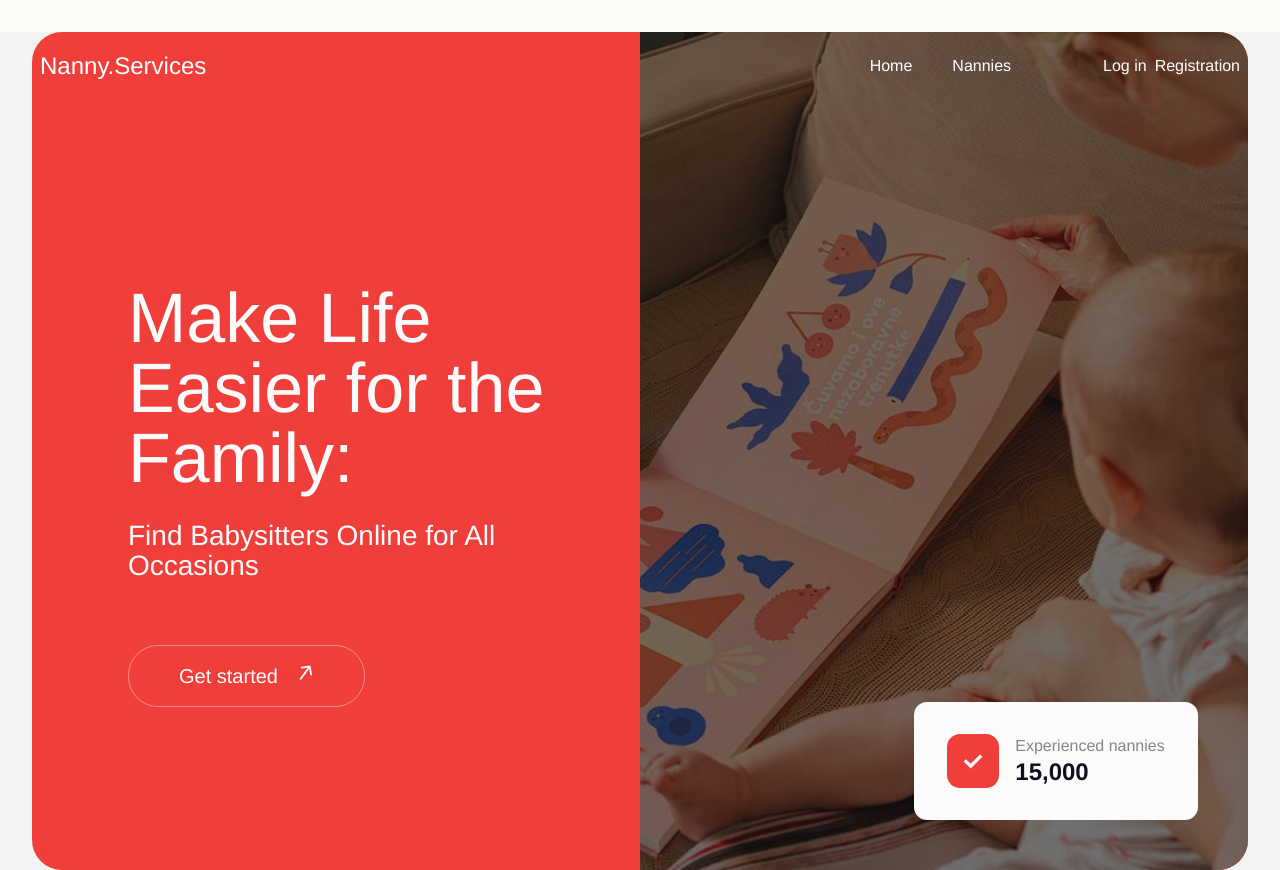
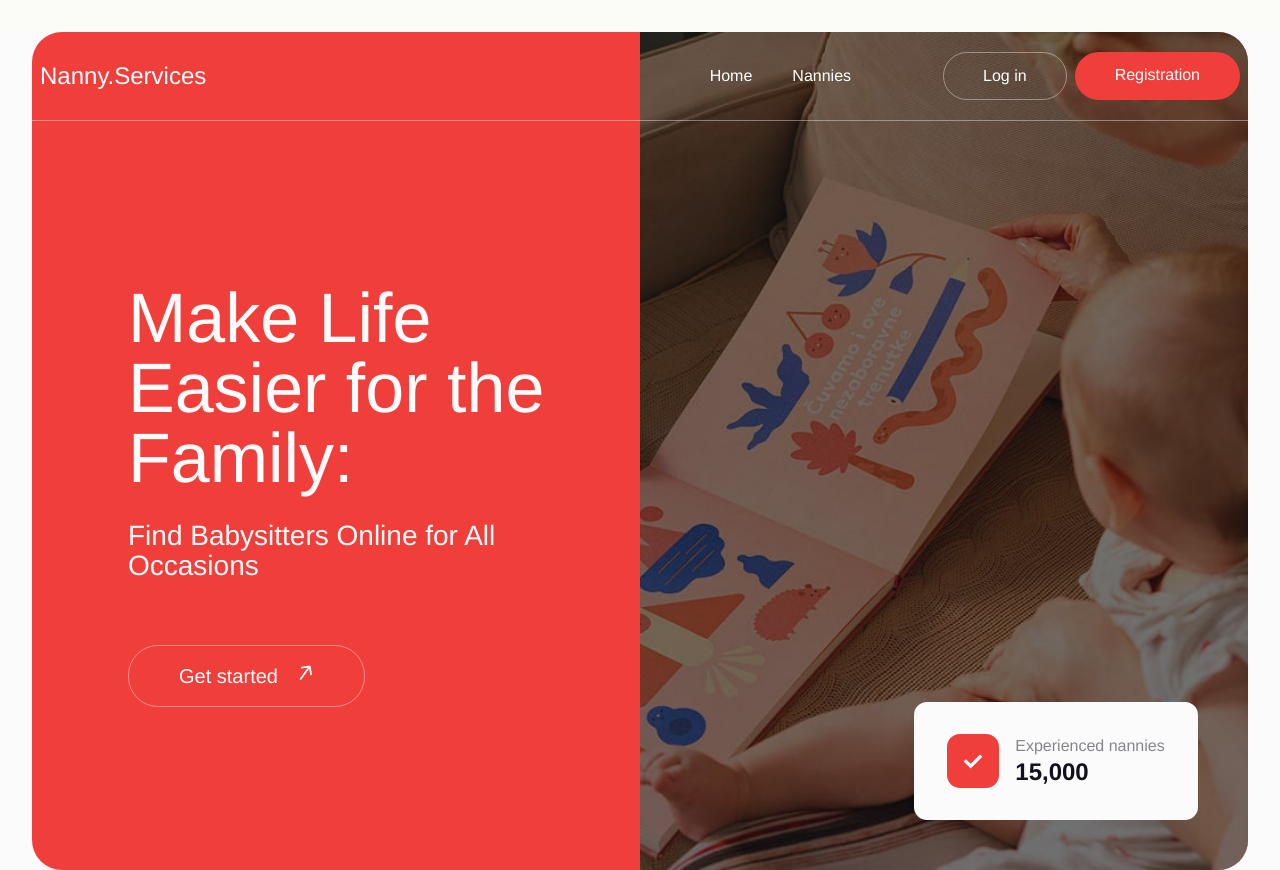
Before and after one commit to IhorYarema/Nanny-Services, a React (Vite) app: page / in a window 1280 px wide. Built offline with nearby package versions, Linux system fonts and the light colour scheme.

Commit message:
make btns hover? fix header and HomePage

```diff
--- a/src/components/Header/Header.module.css
+++ b/src/components/Header/Header.module.css
@@ -15,8 +15,8 @@
   position: absolute; /* накладається поверх hero секції */
   background-color: transparent; /* прозорий */
   top: 32px;
-
   color: white;
+  border-bottom: 1px solid rgba(251, 251, 251, 0.4);
 }
 
 .container {
--- a/src/components/Header/Navigation/Navigation.jsx
+++ b/src/components/Header/Navigation/Navigation.jsx
@@ -63,7 +63,7 @@ export default function Navigation({
           <div className={css.logContainer}>
             <NavLink
               className={({ isActive }) =>
-                `${css.link} ${isActive ? css.active : ""}`
+                `${css.logBtn} ${isActive ? css.active : ""}`
               }
               onClick={openLogin}
             >
@@ -72,7 +72,7 @@ export default function Navigation({
 
             <NavLink
               className={({ isActive }) =>
-                `${css.linkBtn} ${isActive ? css.active : ""}`
+                `${css.registerBtn} ${isActive ? css.active : ""}`
               }
               onClick={openRegister}
             >
--- a/src/components/Header/Navigation/Navigation.module.css
+++ b/src/components/Header/Navigation/Navigation.module.css
@@ -1,6 +1,7 @@
 .navGroup {
   display: flex;
   justify-content: center;
+  align-items: center;
   gap: 92px;
 }
 
@@ -13,3 +14,22 @@
   display: flex;
   gap: 40px;
 }
+
+.logBtn {
+  border: 1px solid rgba(251, 251, 251, 0.4);
+  border-radius: 30px;
+  padding: 14px 39px;
+}
+
+.registerBtn {
+  background-color: rgba(240, 63, 59, 1);
+  color: currentColor;
+  border-radius: 30px;
+  padding: 14px 40px;
+  transition: background-color 0.3s ease, color 0.3s ease;
+}
+
+.registerBtn:hover {
+  background-color: rgba(251, 251, 251, 1);
+  color: rgba(240, 63, 59, 1);
+}
--- a/src/pages/HomePage/HomePage.module.css
+++ b/src/pages/HomePage/HomePage.module.css
@@ -1,5 +1,6 @@
 .section {
   color: rgba(251, 251, 251, 1);
+  background-color: rgba(251, 251, 251, 1);
   height: 100%;
 }
 
```
